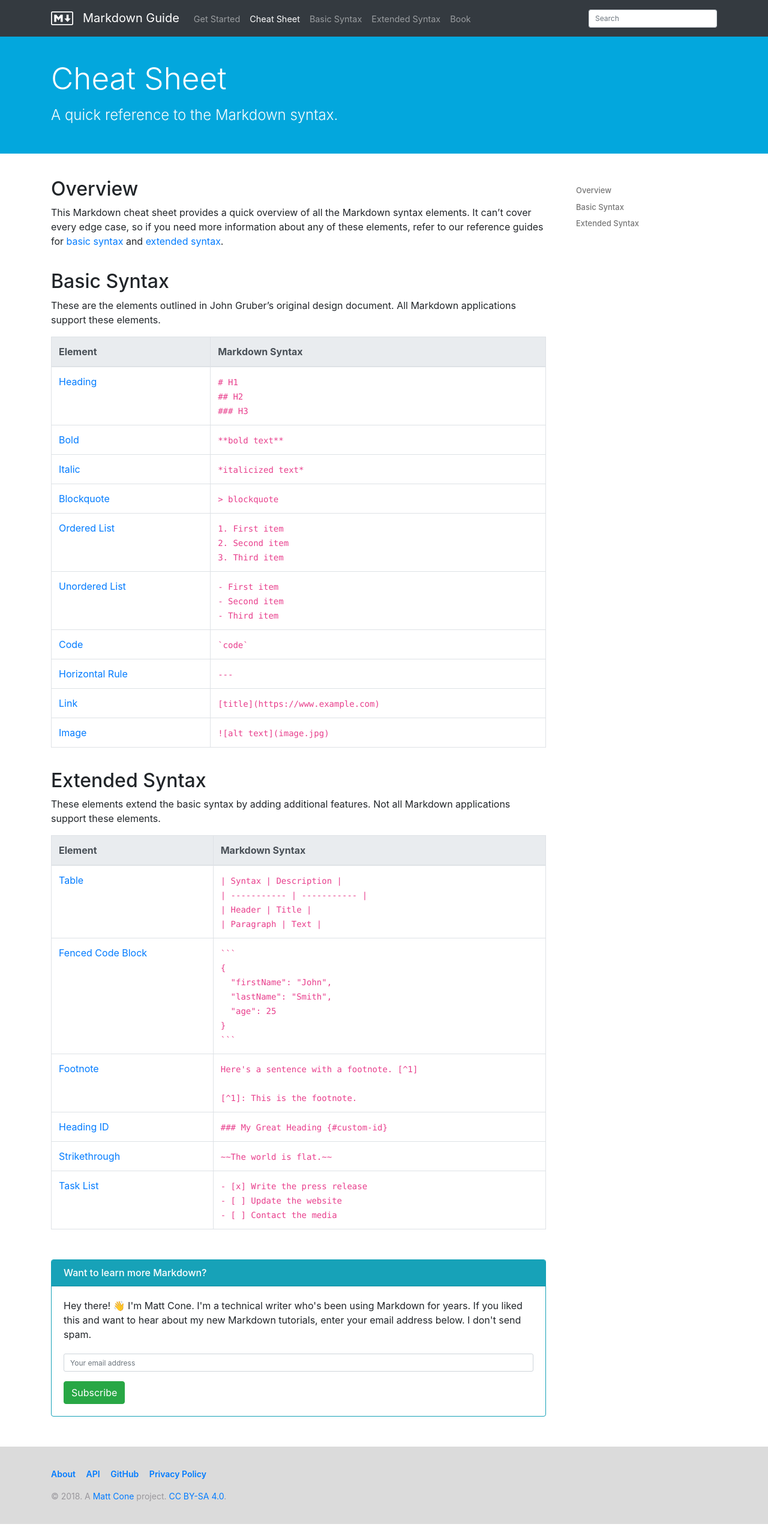
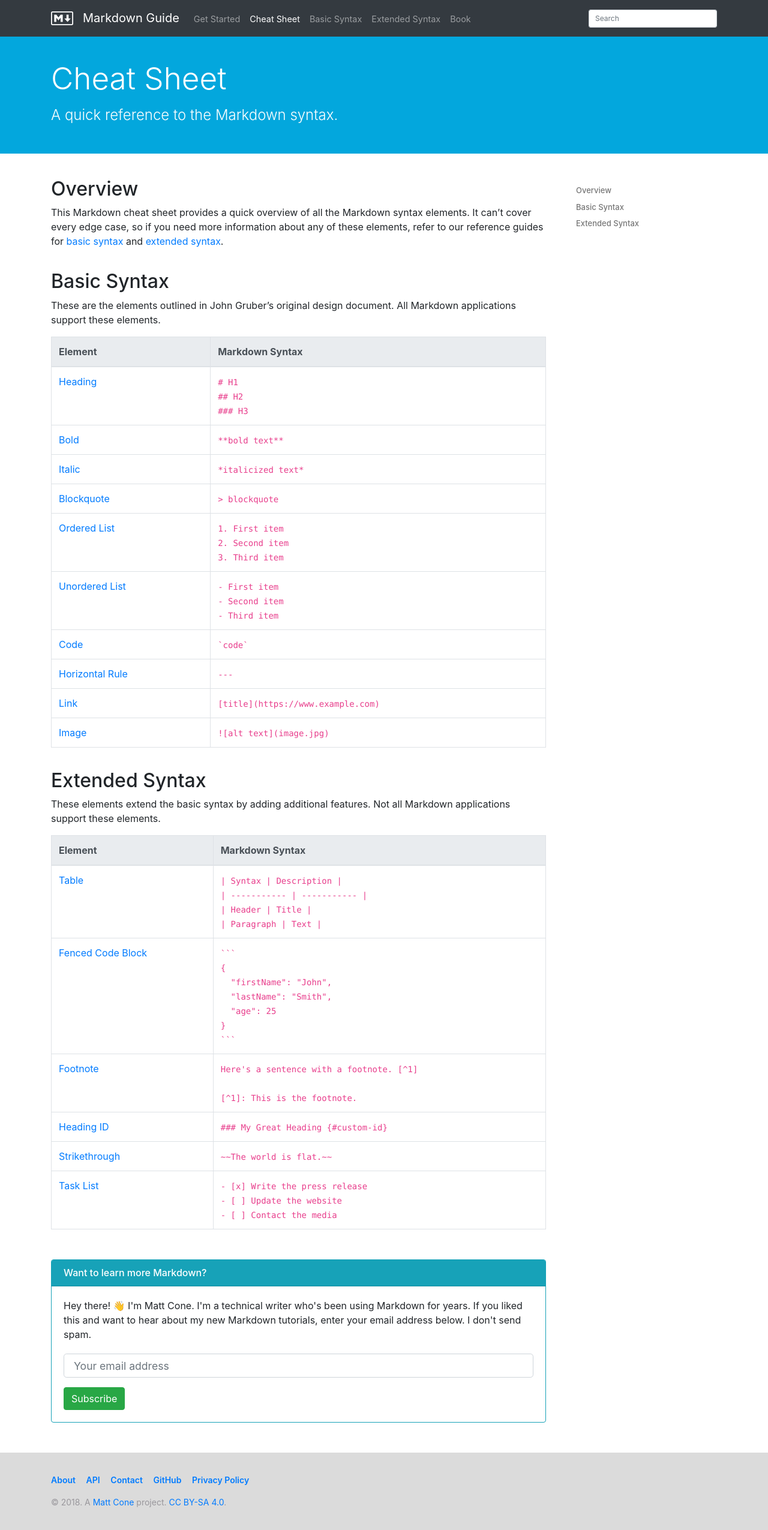
Before and after one commit to mattcone/markdown-guide, a Jekyll site: the page built from cheat-sheet.md, in a window 1280 px wide. Shown: the whole page at 60% size. Built offline with Jekyll 4.4.1, drawn with Linux system fonts in a browser that asks for light colours; nearby versions of some CDN libraries; emoji names are drawn with the system emoji font; comment, search, counter and statistics services are not loaded.

Commit message:
Add contact form and privacy policy

```diff
--- a/_includes/footer.html
+++ b/_includes/footer.html
@@ -1,6 +1,6 @@
 <footer class="site-footer">
   <div class="container">
-    <p style="font-size: 14px; font-weight: 600"><a href="/about">About</a>&nbsp;&nbsp;&nbsp;&nbsp; <a href="/api/v1">API</a>&nbsp;&nbsp;&nbsp;&nbsp; <a href="https://github.com/mattcone/markdown-guide">GitHub</a>&nbsp;&nbsp;&nbsp;&nbsp; <a href="https://app.termly.io/document/privacy-policy/1ca2b712-96e3-46bf-a8f1-d0035d389e7d">Privacy Policy</a></p>
+    <p style="font-size: 14px; font-weight: 600"><a href="/about">About</a>&nbsp;&nbsp;&nbsp;&nbsp; <a href="/api/v1">API</a>&nbsp;&nbsp;&nbsp;&nbsp; <a href="/contact">Contact</a>&nbsp;&nbsp;&nbsp;&nbsp; <a href="https://github.com/mattcone/markdown-guide">GitHub</a>&nbsp;&nbsp;&nbsp;&nbsp; <a href="https://app.termly.io/document/privacy-policy/1ca2b712-96e3-46bf-a8f1-d0035d389e7d">Privacy Policy</a></p>
     <p style="margin-top: 15px; font-size: 14px;">&#169; 2018. A <a href="http://mattcone.com">{{ site.author.name }}</a> project. <a rel="license" href="https://creativecommons.org/licenses/by-sa/4.0/">CC BY-SA 4.0</a>.</p>
   </div>
 </footer>
--- a/_includes/mailing-list.html
+++ b/_includes/mailing-list.html
@@ -5,7 +5,7 @@
 
     <form action="https://tinyletter.com/markdownguide" method="post" target="popupwindow" onsubmit="window.open('https://tinyletter.com/markdownguide', 'popupwindow', 'scrollbars=yes,width=800,height=600');return true">
       <div class="form-group" style="margin-top: 20px">
-        <input type="email" class="form-control" name="email" id="tlemail" placeholder="Your email address" /><input type="hidden" value="1" name="embed" />
+        <input type="email" class="form-control form-control-lg" name="email" id="tlemail" placeholder="Your email address" /><input type="hidden" value="1" name="embed" />
       </div>
       <button type="submit" class="btn btn-success">Subscribe</button>
     </form>
--- a/_layouts/about.html
+++ b/_layouts/about.html
@@ -19,7 +19,7 @@
           <div class="card" style="margin-top: 30px">
             <h6 class="card-header no-anchor" data-toc-skip>Stay Informed</h6>
             <div class="card-body">
-              <p class="card-text"><a href="https://tinyletter.com/markdownguide">Subscribe via email</a> to get priority notifications about the <em>Markdown Guide</em>.</p>
+              <p class="card-text" style="font-size: 15px; font-weight: 400"><a href="https://tinyletter.com/markdownguide">Subscribe via email</a> to get priority notifications about the <em>Markdown Guide</em>.</p>
             </div>
           </div>
         </div>
--- a/assets/css/page.css
+++ b/assets/css/page.css
@@ -132,3 +132,22 @@
   padding-bottom: 1px;
   margin-bottom: 20px;
 }
+
+.form-control-lg {
+  display: block;
+  width: 100%;
+  padding: .5rem 1rem;
+  font-size: 1.1rem;
+  height: 2.5rem;
+  line-height: 1.5;
+  color: #495057;
+  background-color: #fff;
+  background-clip: padding-box;
+  border: 1px solid #ced4da;
+  border-radius: .3rem;
+  transition: border-color .15s ease-in-out,box-shadow .15s ease-in-out;
+}
+
+textarea {
+  height: 250px;
+}
```
Also changed, not shown: about.md (+4 -0 lines), contact.md (added, +18 -0 lines).
